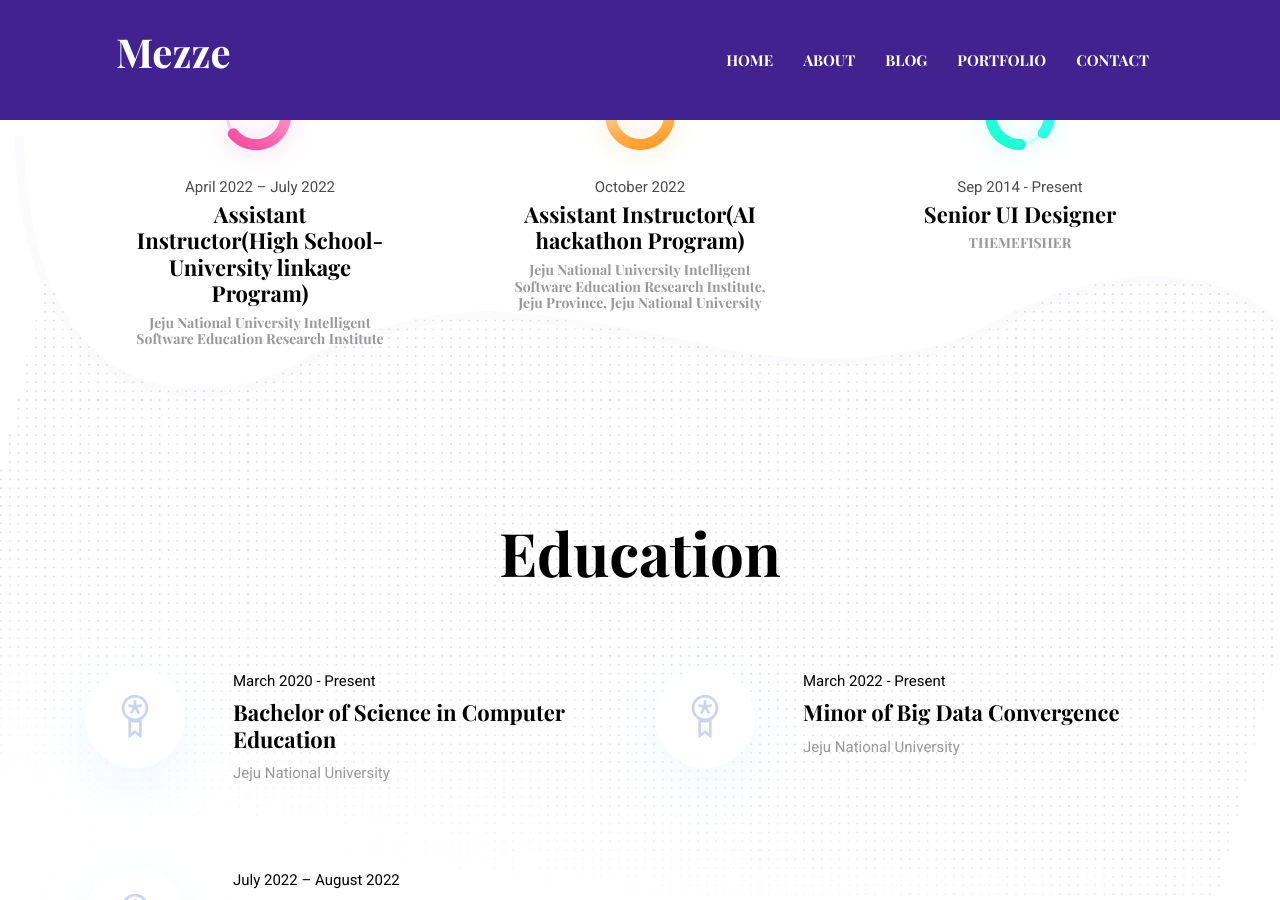
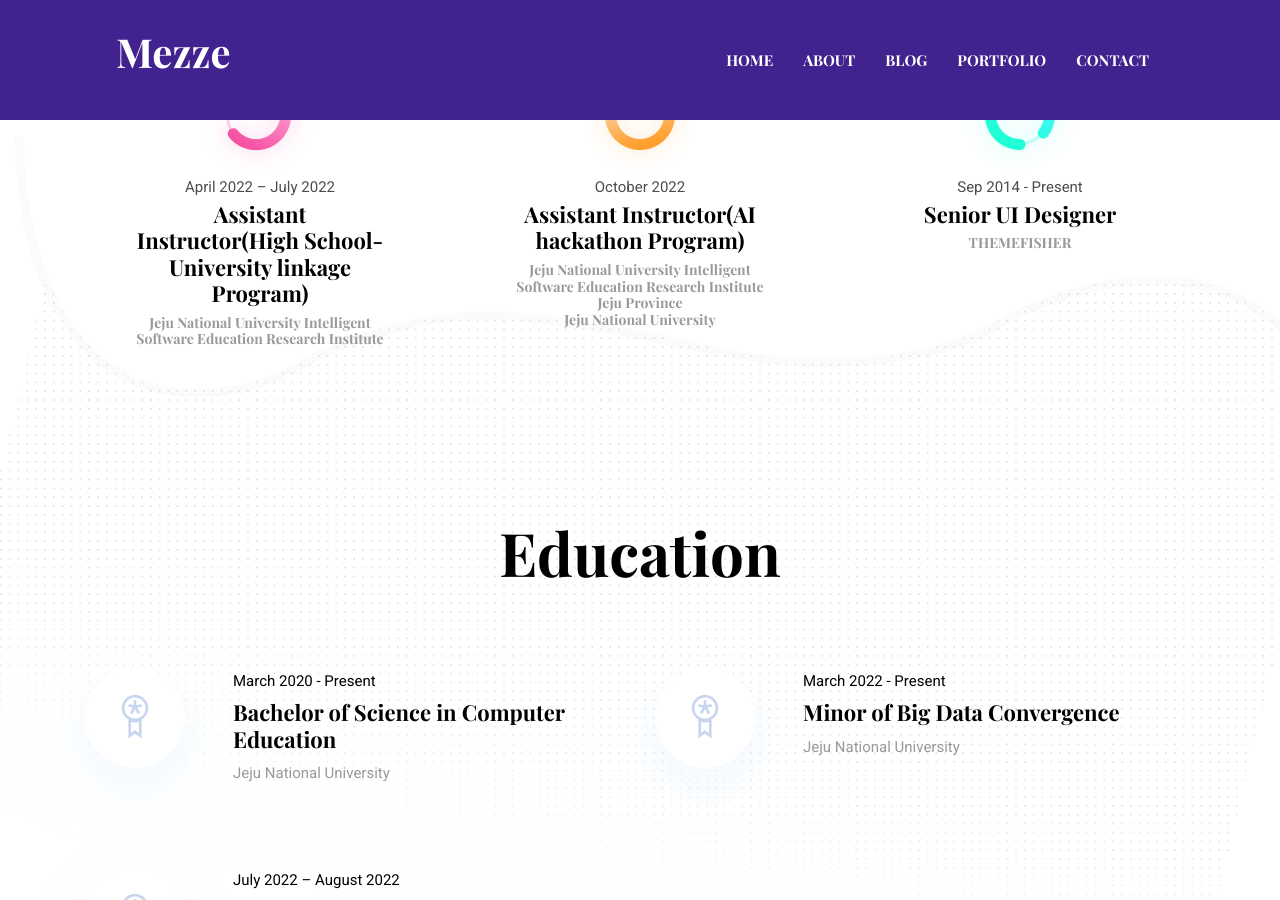
Before and after one commit to JEJUCE/JEJUCE.github.io, a Jekyll site: the page built from index.html, in a window 1280 px wide and 900 px high, scrolled down 1807 px. Built offline with Jekyll 4.4.1, drawn with Linux system fonts in a browser that asks for light colours.

Commit message:
no message

```diff
--- a/_data/settings.yml
+++ b/_data/settings.yml
@@ -89,7 +89,7 @@ experience:
       name: Assistant Instructor(AI hackathon Program),
       icon: "icon-2.png",
       date: "October 2022",
-      organization: "Jeju National University Intelligent Software Education Research Institute, Jeju Province, Jeju National University",
+      organization: "Jeju National University Intelligent Software Education Research Institute <br> Jeju Province<br> Jeju National University",
     }
   - {
       name: Senior UI Designer,
```
